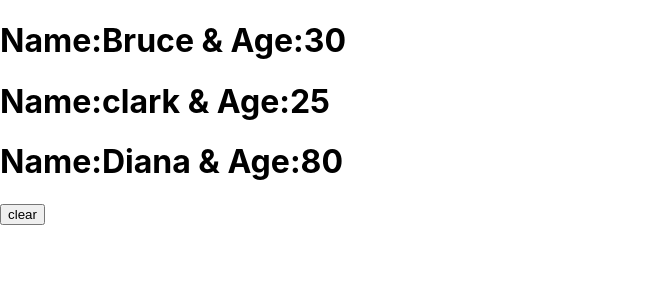
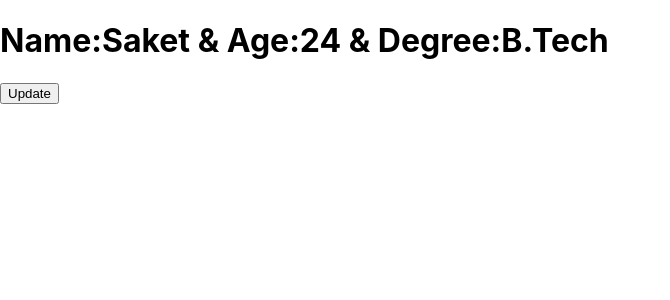
Before and after one commit to suman-saket/React-30-Days-Learning, a React (Create React App) app in the folder Day-9/: page / in a window 1280 px wide. Shown: the top 300 px of the page, without its empty margins (0-670 px from the left). Built offline with nearby package versions, Linux system fonts and the light colour scheme.

Commit message:
day-10 added here

```diff
--- a/Day-9/src/App.js
+++ b/Day-9/src/App.js
@@ -2,6 +2,7 @@ import React, { useState } from "react";
 import "./App.css";
 import HookRules from "./components/HookRules";
 import UseStateArray from "./components/UseStateArray";
+import UseStateObject from "./components/UseStateObject";
 
 function App() {
   {
@@ -37,8 +38,9 @@ function App() {
       <button className="btn" onDoubleClick onClick={changeName}>
         Click here
       </button>
-      <HookRules />*/}
-      <UseStateArray />
+      <HookRules />
+      <UseStateArray />*/}
+      <UseStateObject />
     </div>
   );
 }
--- /dev/null
+++ b/Day-9/src/components/UseStateObject.js
@@ -0,0 +1,27 @@
+import React, { useState } from "react";
+
+const UseStateObject = () => {
+  const [myObject, setmyObject] = useState({
+    myName: "Saket",
+    myAge: 24,
+    degree: "B.Tech",
+  });
+
+  const changeObject = () => {
+    //setmyObject({ myName: "Suman", myAge: 25, degree: "M.Tech" });  //But this is not the right way to chnage the data of object .If there are lot of fileds in object then it will be tough TO CHANGE.
+    setmyObject({ ...myObject, myAge: 21 }); // here, spread opeartor(...myObject) is holding old data of myObject and the field of object(eg. myAge:21 ) that we want to modify is written after spread operator.
+  };
+
+  return (
+    <div>
+      <h1 className="h1style">
+        Name:{myObject.myName} & Age:{myObject.myAge} & Degree:{myObject.degree}
+      </h1>
+      <button className="btn" onClick={changeObject}>
+        Update
+      </button>
+    </div>
+  );
+};
+
+export default UseStateObject;
```
